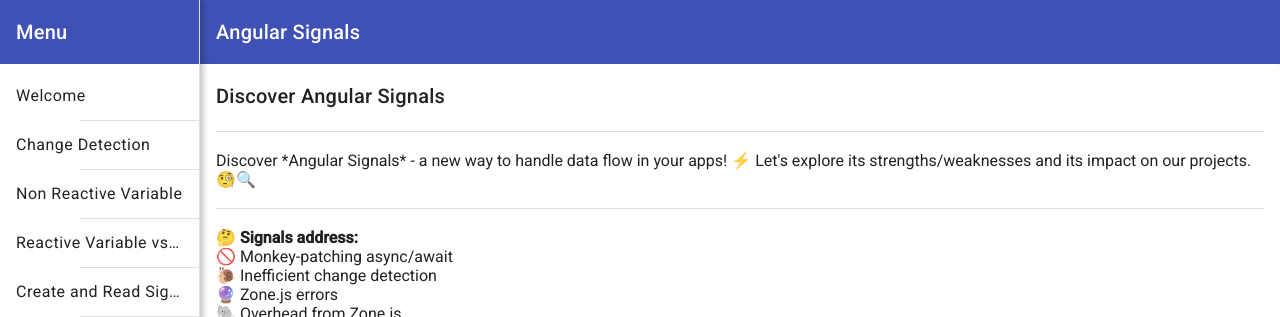
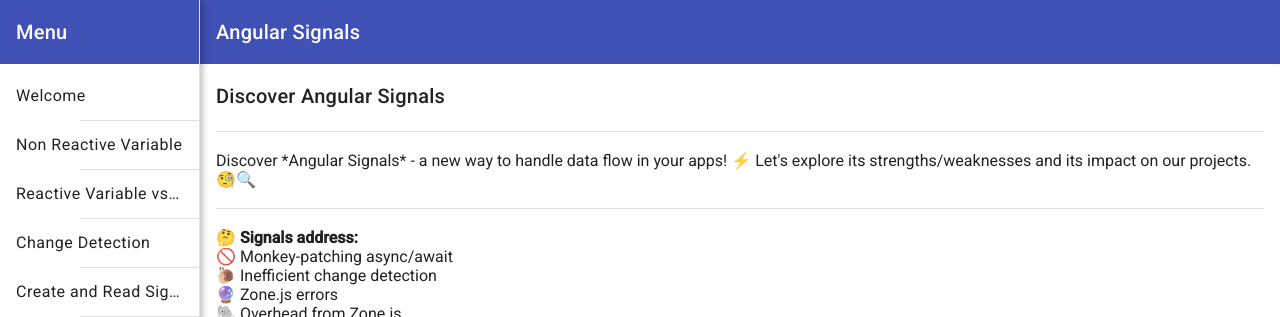
Before and after one commit to saleemmalikraja/angular-signals-demo, an Angular app: page /home in a window 1280 px wide. Shown: the top 317 px of the page. Built offline with nearby package versions, Linux system fonts and the light colour scheme.

Commit message:
changed order of change detection

```diff
--- a/src/my-nav/my-nav.component.html
+++ b/src/my-nav/my-nav.component.html
@@ -12,15 +12,15 @@
       <a mat-list-item [routerLink]="['/home']">Welcome</a>
       <mat-divider [inset]="true"></mat-divider>
 
-      <a mat-list-item [routerLink]="['/changedetection']">Change Detection</a>
-      <mat-divider [inset]="true"></mat-divider>
-
       <a mat-list-item [routerLink]="['/whysignals']">Non Reactive Variable</a>
       <mat-divider [inset]="true"></mat-divider>
 
       <a mat-list-item [routerLink]="['/variablevssignal']"
         >Reactive Variable vs Signal</a
       >
+      <mat-divider [inset]="true"></mat-divider>
+
+      <a mat-list-item [routerLink]="['/changedetection']">Change Detection</a>
       <mat-divider [inset]="true"></mat-divider>
 
       <a mat-list-item [routerLink]="['/createreadsignal']"
```
